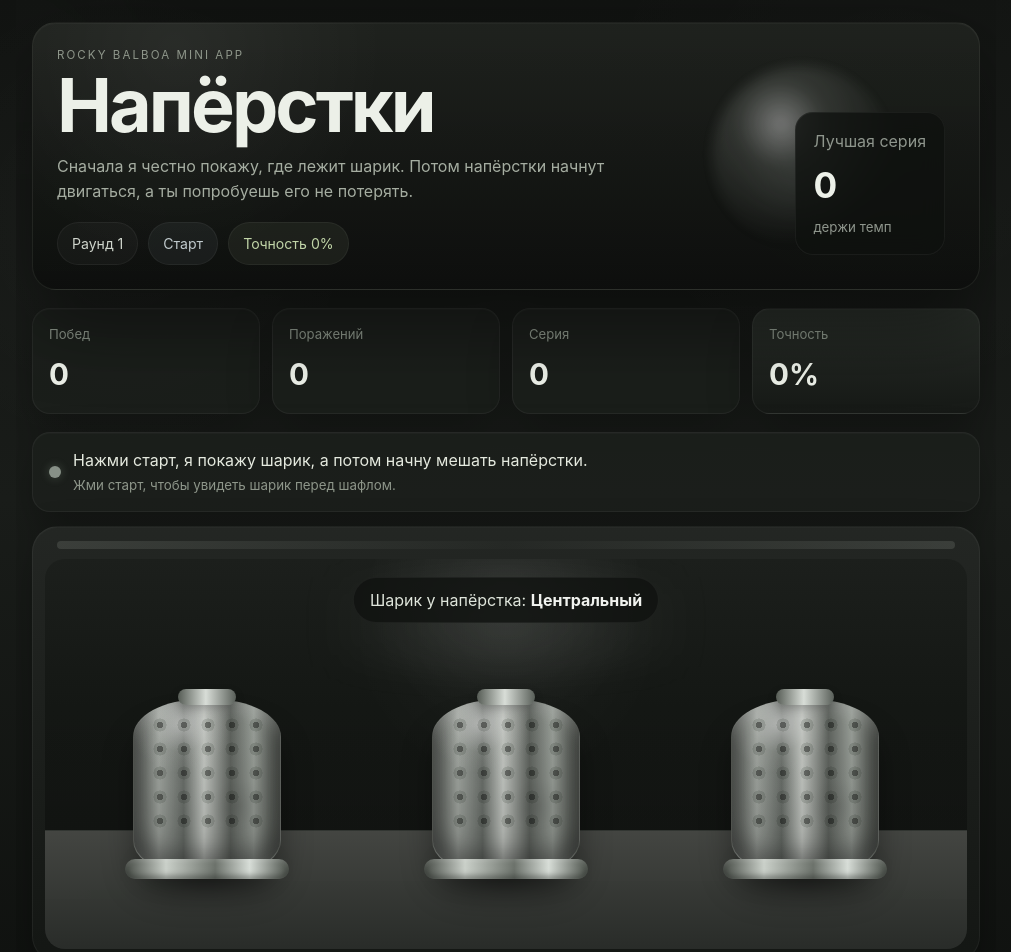
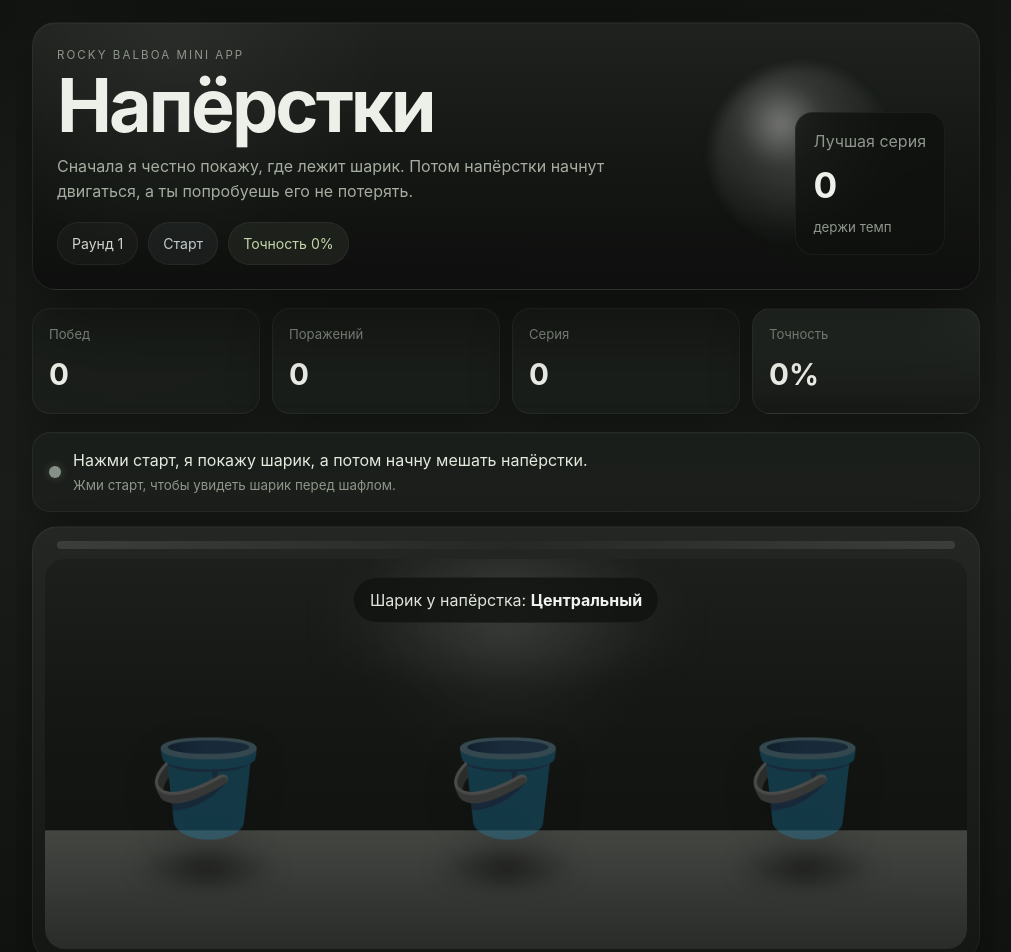
Before and after one commit to vadimegorov05512-hue/rockybalboa, a React (Vite) app in the folder thimbles-miniapp/: page / in a window 1280 px wide. Shown: the top 952 px of the page, without its empty margins (134-1145 px from the left). Built offline with nearby package versions, Linux system fonts and the light colour scheme; what @telegram-apps/sdk would draw is missing.

Commit message:
Use bucket emoji for cups

```diff
--- a/thimbles-miniapp/src/App.css
+++ b/thimbles-miniapp/src/App.css
@@ -405,7 +405,7 @@ h1 {
 
 .cup-shadow {
   position: absolute;
-  bottom: 6px;
+  bottom: 8px;
   width: 72%;
   height: 30px;
   border-radius: 50%;
@@ -413,64 +413,14 @@ h1 {
   filter: blur(10px);
 }
 
-.cup-body {
+.bucket-emoji {
   position: relative;
-  width: min(100%, 148px);
-  height: 172px;
-  border-radius: 46% 46% 30% 30% / 22% 22% 18% 18%;
-  background:
-    radial-gradient(circle at 32% 14%, rgba(255, 255, 255, 0.55), rgba(200, 204, 197, 0.18) 16%, transparent 28%),
-    linear-gradient(90deg, #515650 0%, #aeb5ad 17%, #6f766f 34%, #d8ddd6 48%, #666c65 66%, #a5ada4 82%, #424740 100%);
-  border: 1px solid rgba(255, 255, 255, 0.09);
-  box-shadow:
-    inset 0 8px 14px rgba(255, 255, 255, 0.16),
-    inset 0 -18px 22px rgba(30, 32, 30, 0.42),
-    0 24px 30px rgba(0, 0, 0, 0.34);
-  overflow: hidden;
-  filter: saturate(0.78) brightness(0.92);
-}
-
-.cup-body::before {
-  content: '';
-  position: absolute;
-  inset: 8% 10% 24%;
-  background:
-    radial-gradient(circle, rgba(62, 66, 61, 0.82) 0 18%, rgba(185, 191, 184, 0.62) 19% 38%, transparent 39%) 0 0 / 24px 24px;
-  opacity: 0.74;
-  mix-blend-mode: multiply;
-}
-
-.cup-body::after {
-  content: '';
-  position: absolute;
-  inset: 0;
-  background:
-    linear-gradient(180deg, transparent 0%, rgba(34, 37, 34, 0.08) 40%, rgba(18, 20, 18, 0.18) 100%),
-    radial-gradient(circle at 30% 50%, rgba(255, 255, 255, 0.03), transparent 28%),
-    radial-gradient(circle at 72% 62%, rgba(0, 0, 0, 0.08), transparent 18%);
-}
-
-.cup-rim {
-  position: absolute;
-  bottom: 12px;
-  width: min(100%, 164px);
-  height: 20px;
-  border-radius: 999px;
-  background: linear-gradient(90deg, #454a44 0%, #cad0c9 25%, #6c726b 55%, #d7ddd7 76%, #494f48 100%);
-  box-shadow:
-    inset 0 2px 4px rgba(255, 255, 255, 0.12),
-    inset 0 -4px 5px rgba(26, 28, 26, 0.35);
-}
-
-.cup-handle {
-  position: absolute;
-  top: 10px;
-  width: 58px;
-  height: 16px;
-  border-radius: 999px;
-  background: linear-gradient(90deg, #565c55 0%, #d8ddd7 48%, #595f59 100%);
-  z-index: 1;
-  box-shadow: 0 4px 10px rgba(0, 0, 0, 0.22);
+  z-index: 2;
+  font-size: clamp(4.2rem, 8vw, 5.8rem);
+  line-height: 1;
+  transform: translateY(2px);
+  filter: saturate(0.72) brightness(0.9) contrast(1.05) drop-shadow(0 14px 18px rgba(0, 0, 0, 0.36));
+  user-select: none;
 }
 
 .ball {
@@ -492,7 +442,7 @@ h1 {
 
 .revealed-ball {
   position: absolute;
-  bottom: 24px;
+  bottom: 32px;
   left: 50%;
   transform: translateX(-50%);
 }
@@ -501,12 +451,8 @@ h1 {
   transform: translateY(-14px);
 }
 
-.cup.revealed .cup-body {
-  filter: saturate(0.86) brightness(0.98);
-}
-
-.cup.wrong .cup-body {
-  filter: saturate(0.4) brightness(0.72);
+.cup.wrong .bucket-emoji {
+  filter: grayscale(0.45) brightness(0.72) drop-shadow(0 14px 18px rgba(0, 0, 0, 0.36));
 }
 
 .controls {
@@ -586,13 +532,8 @@ h1 {
     height: 180px;
   }
 
-  .cup-body {
-    width: min(100%, 112px);
-    height: 136px;
-  }
-
-  .cup-rim {
-    width: min(100%, 124px);
+  .bucket-emoji {
+    font-size: clamp(3.6rem, 15vw, 4.8rem);
   }
 
   .hint-block {
--- a/thimbles-miniapp/src/App.tsx
+++ b/thimbles-miniapp/src/App.tsx
@@ -269,9 +269,7 @@ function App() {
                     disabled={phase !== 'guess'}
                   >
                     <span className="cup-shadow" />
-                    <span className="cup-handle" />
-                    <span className="cup-body" />
-                    <span className="cup-rim" />
+                    <span className="bucket-emoji" aria-hidden="true">🪣</span>
                     {phase === 'result' && cup.id === ballCupId && <span className="ball revealed-ball" />}
                   </button>
                 )
```
